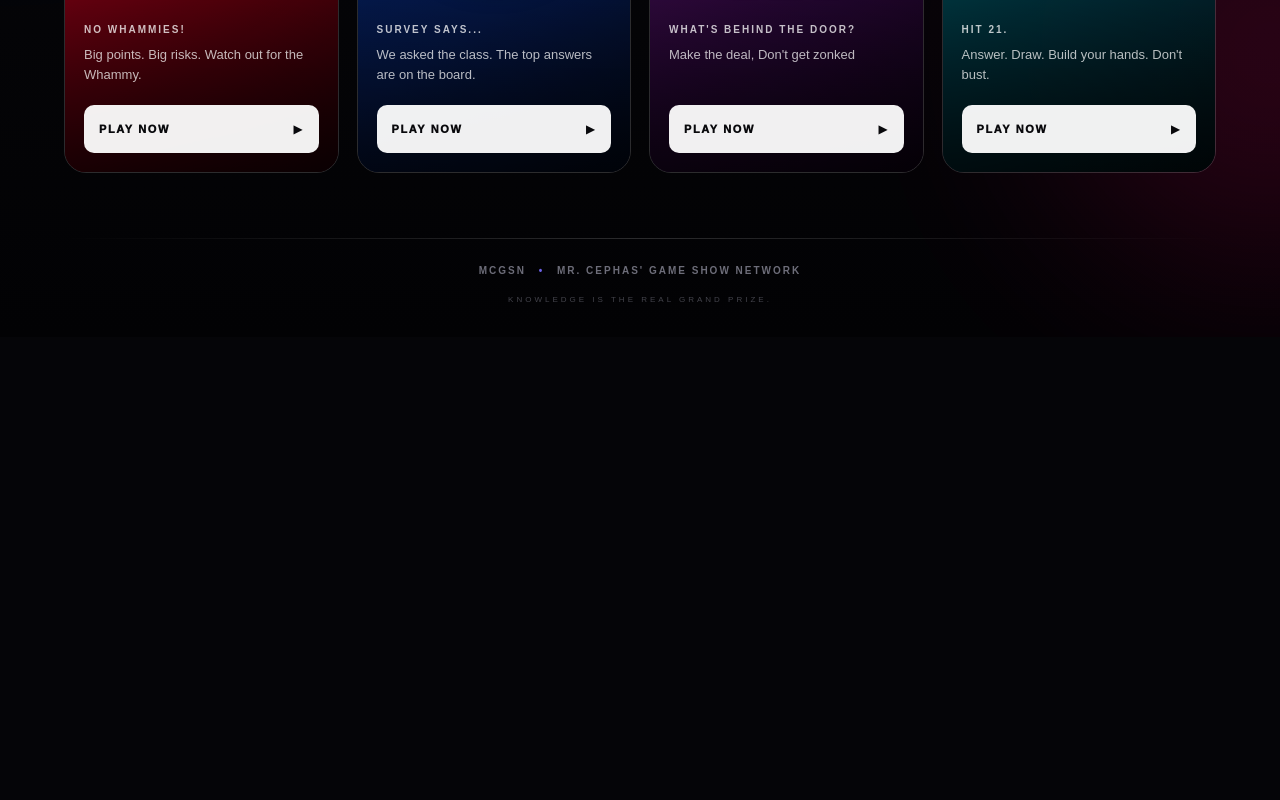
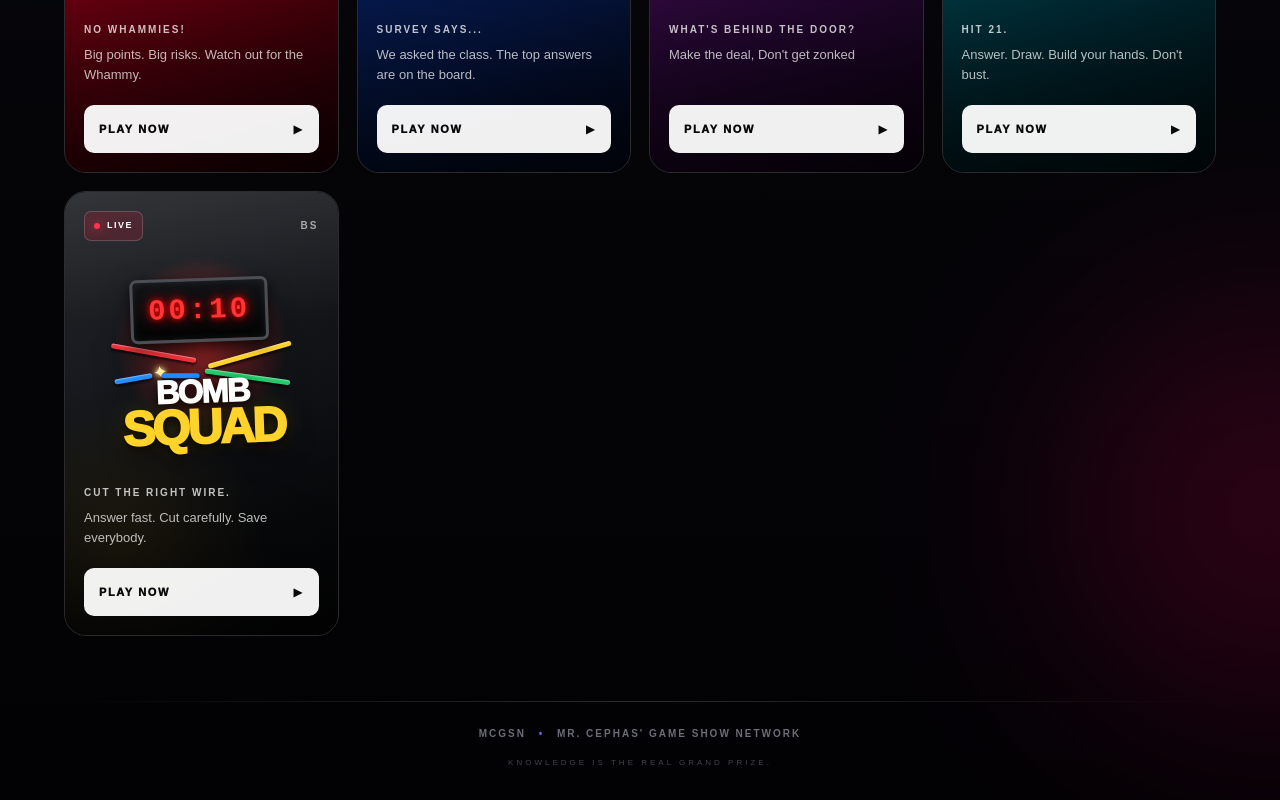
Before and after one commit to gcephas01/cephas-game-show-network, a Next.js app: page /cephas-game-show-network/ in a window 1280 px wide. Shown: the part 695-1495 px from the top of the page. Before the commit the page ends 1032 px from the top, so only its background shows below. Built offline with nearby package versions, Linux system fonts and the light colour scheme.

Commit message:
Add Bomb Squad to MCGSN

```diff
--- a/app/globals.css
+++ b/app/globals.css
@@ -274,6 +274,13 @@ a {
     linear-gradient(145deg, #006a73, #00323e 60%, #001216);
 }
 
+.gameCard.bomb::before {
+  background:
+    radial-gradient(circle at 50% 34%, rgba(255, 48, 48, 0.65) 0%, transparent 27%),
+    radial-gradient(circle at 20% 80%, rgba(255, 190, 0, 0.12), transparent 35%),
+    linear-gradient(145deg, #24272c, #101216 58%, #050607);
+}
+
 .gameCard:not(.unavailable) {
   cursor: pointer;
 }
@@ -435,6 +442,172 @@ a {
   color: #f6ff42;
 }
 
+/* =========================
+   BOMB SQUAD
+========================= */
+
+.bombLogo {
+  position: relative;
+  width: 210px;
+  min-height: 160px;
+  display: flex;
+  flex-direction: column;
+  align-items: center;
+  justify-content: center;
+  transform: rotate(-2deg);
+}
+
+.bombTimer {
+  position: relative;
+  z-index: 3;
+  padding: 8px 15px 6px;
+  margin-bottom: 13px;
+
+  border: 3px solid #4b4f55;
+  border-radius: 7px;
+
+  background:
+    linear-gradient(180deg, #111417, #020303);
+
+  color: #ff3434;
+
+  font-family: "Courier New", monospace;
+  font-size: 29px;
+  font-weight: 900;
+  letter-spacing: 3px;
+
+  text-shadow:
+    0 0 6px #ff0000,
+    0 0 15px rgba(255, 0, 0, 0.7);
+
+  box-shadow:
+    0 5px 12px rgba(0, 0, 0, 0.6),
+    inset 0 0 8px rgba(255, 255, 255, 0.08);
+}
+
+.bombWires {
+  position: absolute;
+  top: 67px;
+  left: 13px;
+  right: 13px;
+  height: 45px;
+  z-index: 1;
+}
+
+.bombWires .wire {
+  position: absolute;
+  height: 5px;
+  width: 86px;
+  border-radius: 999px;
+
+  box-shadow:
+    0 2px 3px rgba(0, 0, 0, 0.8),
+    inset 0 1px 1px rgba(255, 255, 255, 0.4);
+}
+
+.bombWires .red {
+  left: 2px;
+  top: 4px;
+  background: #ef3038;
+  transform: rotate(12deg);
+}
+
+.bombWires .yellow {
+  right: 0;
+  top: 9px;
+  background: #ffd229;
+  transform: rotate(-14deg);
+}
+
+.bombWires .blue {
+  left: 5px;
+  top: 29px;
+  background: #248cff;
+  transform: rotate(-8deg);
+}
+
+.bombWires .green {
+  right: 3px;
+  top: 31px;
+  background: #24c96b;
+  transform: rotate(10deg);
+}
+
+/* Little break in the blue wire */
+.bombWires .wire.cut {
+  width: 38px;
+}
+
+.bombWires .wire.cut::after {
+  content: "";
+  position: absolute;
+  left: 47px;
+  top: 5px;
+
+  width: 38px;
+  height: 5px;
+
+  border-radius: 999px;
+  background: #248cff;
+
+  transform: rotate(10deg);
+
+  box-shadow:
+    0 2px 3px rgba(0, 0, 0, 0.8);
+}
+
+/* tiny electrical spark */
+.bombWires .wire.cut::before {
+  content: "✦";
+  position: absolute;
+  left: 39px;
+  top: -12px;
+
+  color: #fff2a8;
+  font-size: 18px;
+
+  text-shadow:
+    0 0 5px #fff,
+    0 0 10px #ffd400;
+}
+
+.bombWord {
+  position: relative;
+  z-index: 3;
+
+  display: block;
+
+  margin-top: 23px;
+
+  font-size: 33px;
+  line-height: 0.82;
+  font-weight: 1000;
+  letter-spacing: -2px;
+
+  color: #ffffff;
+
+  text-shadow:
+    0 4px 10px rgba(0, 0, 0, 0.8);
+}
+
+.bombLogo strong {
+  position: relative;
+  z-index: 3;
+
+  display: block;
+
+  font-size: 49px;
+  line-height: 0.9;
+  font-weight: 1000;
+  letter-spacing: -3px;
+
+  color: #ffd329;
+
+  text-shadow:
+    0 4px 10px rgba(0, 0, 0, 0.8),
+    0 0 18px rgba(255, 198, 0, 0.2);
+}
+
 .gameAccent {
   margin: 0 0 8px;
   font-size: 10px;
--- a/app/layout.tsx
+++ b/app/layout.tsx
@@ -13,8 +13,8 @@ const geistMono = Geist_Mono({
 });
 
 export const metadata: Metadata = {
-  title: "Create Next App",
-  description: "Generated by create next app",
+  title: "MR CEPHAS GAME SHOW NETWORK",
+  description: "MR CEPHAS GAME SHOW NETWORK",
 };
 
 export default function RootLayout({ children }: LayoutProps<"/">) {
--- a/app/page.tsx
+++ b/app/page.tsx
@@ -35,6 +35,16 @@ const games = [
     theme: "catch",
     accent: "HIT 21.",
   },
+{
+  title: "BOMB SQUAD",
+  shortTitle: "BS",
+  tagline: "Answer fast. Cut carefully. Save everybody.",
+  status: "LIVE",
+  href: "https://gcephas01.github.io/cephas-bomb-squad/",
+  theme: "bomb",
+  accent: "CUT THE RIGHT WIRE.",
+},
+
 ];
 
 export default function Home() {
@@ -125,6 +135,22 @@ export default function Home() {
     <strong>21</strong>
   </div>
 )}
+
+{game.theme === "bomb" && (
+  <div className="bombLogo">
+    <div className="bombTimer">00:10</div>
+
+    <div className="bombWires">
+      <span className="wire red" />
+      <span className="wire yellow" />
+      <span className="wire blue cut" />
+      <span className="wire green" />
+    </div>
+
+    <span className="bombWord">BOMB</span>
+    <strong>SQUAD</strong>
+  </div>
+)}
 </div>
 
                 <div className="cardBottom">
```
Lines whose indentation alone changed are shown as unchanged.
